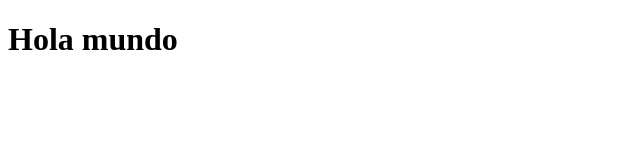
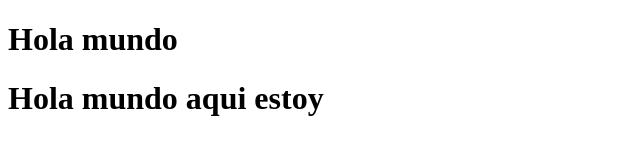
Before and after one commit to eduardoh99/ProyectoActividadDe, a plain HTML site: page index.html in a window 1280 px wide. Shown: the whole page, without its empty margins (0-640 px from the left). Drawn offline with Linux system fonts and the light colour scheme.

Commit message:
Update index.html
Creamos h2

```diff
--- a/index.html
+++ b/index.html
@@ -8,6 +8,7 @@
 </head>
 <body>
     <h1>Hola mundo</h1>
+    <h1>Hola mundo aqui estoy</h1>
 
 </body>
 </html>
```
